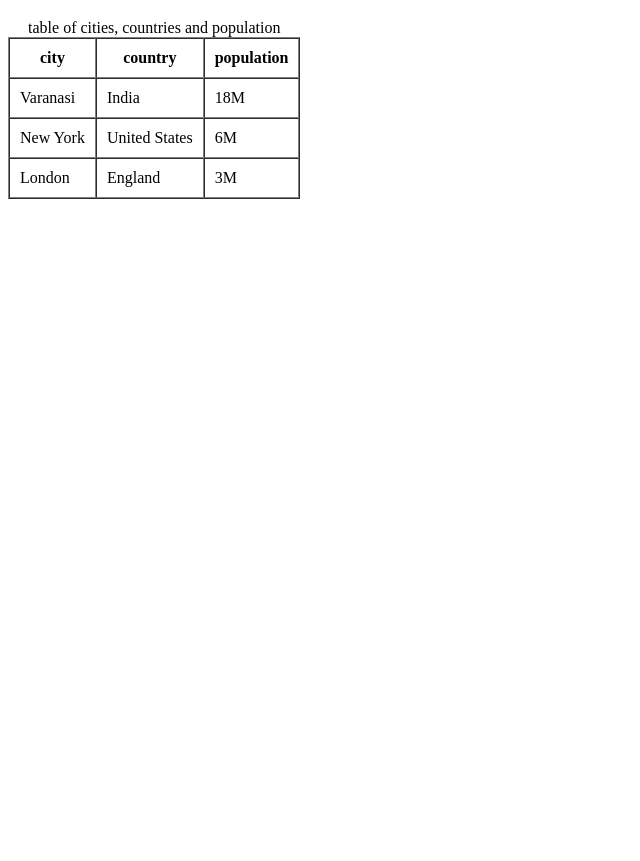
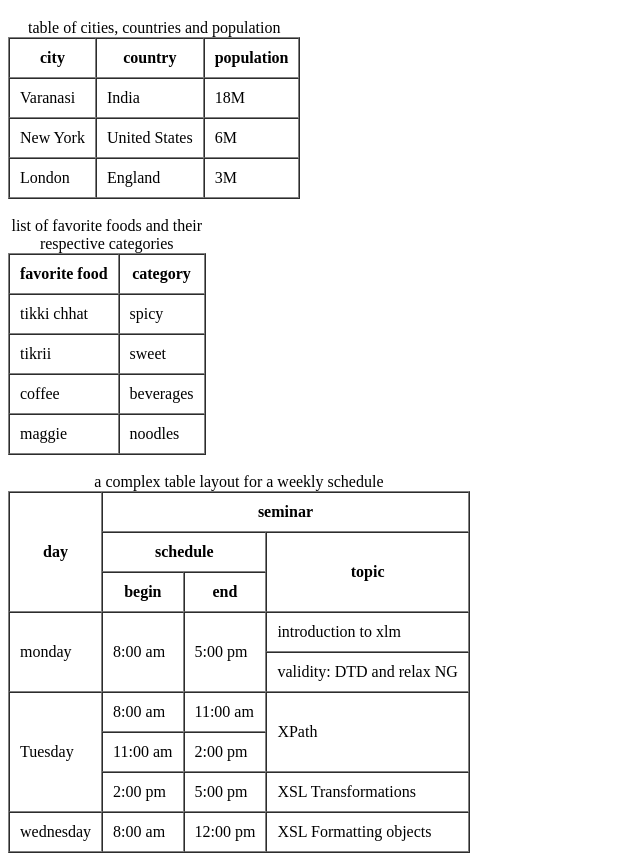
Before and after one commit to vanshbaranwal/web-dev, a plain HTML site: page task6.html in a window 1280 px wide. Shown: the part 61-922 px from the top of the page, without its empty margins (0-640 px from the left). Before the commit the page ends 800 px from the top, so only its background shows below. Drawn offline with Linux system fonts and the light colour scheme.

Commit message:
Corrected: Added Day 5 HTML work

```diff
--- a/task6.html
+++ b/task6.html
@@ -31,6 +31,76 @@
         </tr>
     </table>
     <br>
-
+    <!-- a table that lists your favorite foods and their respective categories.-->
+     <table border="1" cellpadding="10" cellspacing="0">
+        <caption>list of favorite foods and their respective categories</caption>
+        <tr>
+            <th>favorite food</th>
+            <th>category</th>
+        </tr>
+        <tr>
+            <td>tikki chhat</td>
+            <td>spicy</td>
+        </tr>
+        <tr>
+            <td>tikrii</td>
+            <td>sweet</td>
+        </tr>
+        <tr>
+            <td>coffee</td>
+            <td>beverages</td>
+        </tr>
+        <tr>
+            <td>maggie</td>
+            <td>noodles</td>
+        </tr>
+     </table>
+     <br>
+     <!-- use colspan and rowspan to create a complex table layout for a weekly schedule. -->
+      <table border="1" cellpadding="10" cellspacing="0">
+        <caption>a complex table layout for a weekly schedule</caption>
+        <tr>
+            <th rowspan="3">day</th>
+            <th colspan="3">seminar</th>
+        </tr>
+        <tr>
+            <th colspan="2">schedule</th>
+            <th rowspan="2">topic</th>
+        </tr>
+        <tr>
+            <th>begin</th>
+            <th>end</th>
+        </tr>
+        <tr>
+            <td rowspan="2">monday</td>
+            <td rowspan="2">8:00 am</td>
+            <td rowspan="2">5:00 pm</td>
+            <td>introduction to xlm</td>
+        </tr>
+        <tr>
+            <td>validity: DTD and relax NG</td>
+        </tr>
+        <tr>
+            <td rowspan="3">Tuesday</td>
+            <td>8:00 am</td>
+            <td>11:00 am</td>
+            <td rowspan="2">XPath</td>
+        </tr>
+        <tr>
+            <td>11:00 am</td>
+            <td>2:00 pm</td>
+        </tr>
+        <tr>
+            <td>2:00 pm</td>
+            <td>5:00 pm</td>
+            <td>XSL Transformations</td> <!-- This is a new cell, no rowspan needed -->
+        </tr>
+        <tr>
+            <td>wednesday</td>
+            <td>8:00 am</td>
+            <td>12:00 pm</td>
+            <td>XSL Formatting objects</td>
+        </tr>
+      </table>
 </body>
 </html>
```
